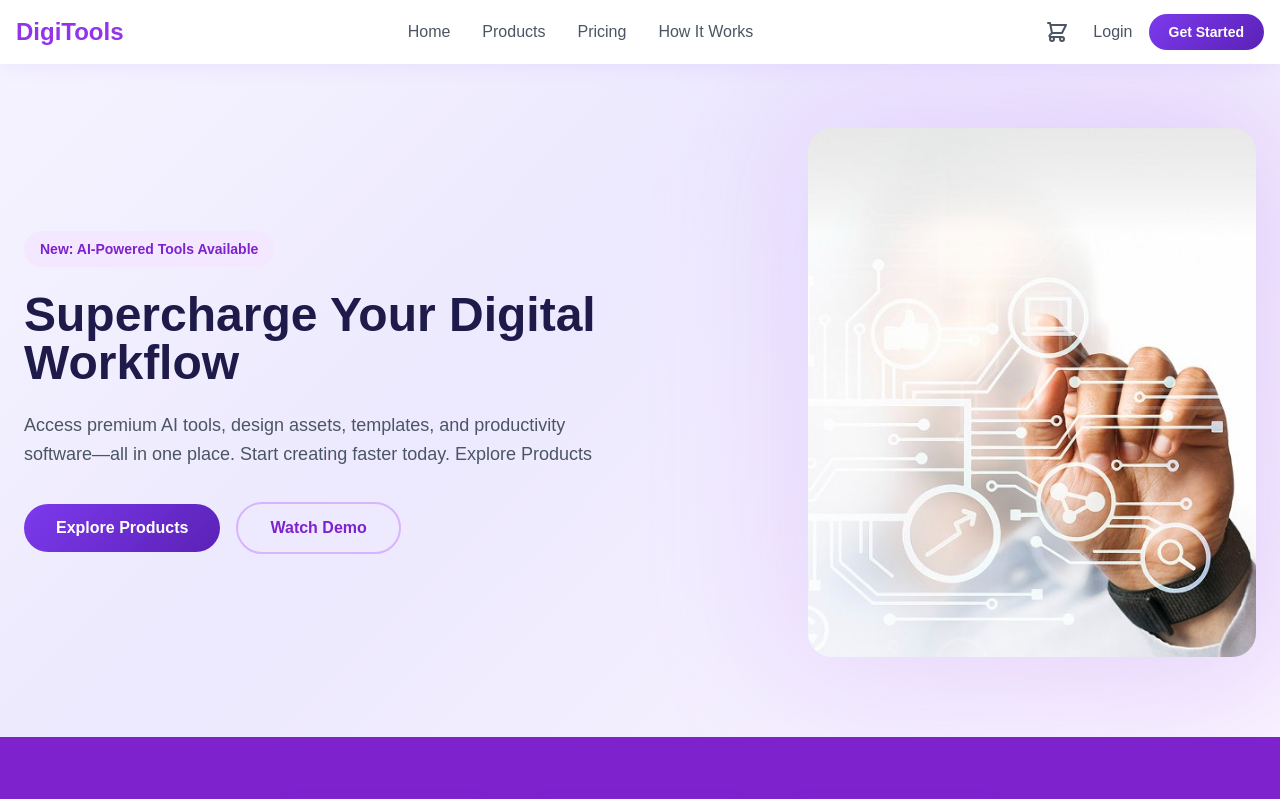
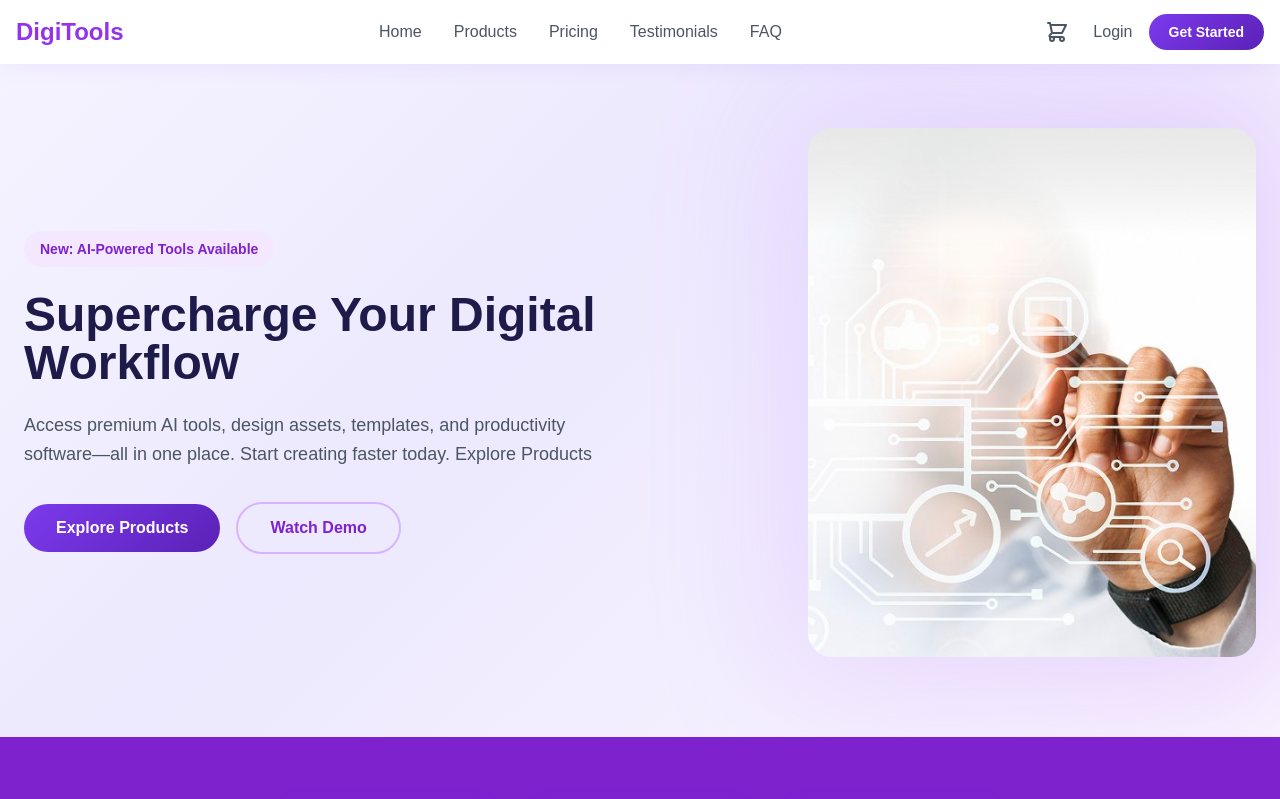
Before and after one commit to jidanahmed7474-bcd/B13-A006, a React (Vite) app: page / in a window 1280 px wide. Shown: the top 799 px of the page. Built offline with nearby package versions, Linux system fonts and the light colour scheme.

Commit message:
Navbar added

```diff
--- a/src/components/Navbar.jsx
+++ b/src/components/Navbar.jsx
@@ -16,7 +16,8 @@ const Navbar = ({ cartCount }) => {
           <a href="#home" className="text-gray-600 hover:text-purple-600 font-medium transition-colors">Home</a>
           <a href="#products" className="text-gray-600 hover:text-purple-600 font-medium transition-colors">Products</a>
           <a href="#pricing" className="text-gray-600 hover:text-purple-600 font-medium transition-colors">Pricing</a>
-          <a href="#steps" className="text-gray-600 hover:text-purple-600 font-medium transition-colors">How It Works</a>
+          <a href="#steps" className="text-gray-600 hover:text-purple-600 font-medium transition-colors">Testimonials</a>
+          <a href="#steps" className="text-gray-600 hover:text-purple-600 font-medium transition-colors">FAQ</a>
         </div>
 
         {/* Cart + CTA */}
@@ -48,7 +49,7 @@ const Navbar = ({ cartCount }) => {
               <li><a href="#home">Home</a></li>
               <li><a href="#products">Products</a></li>
               <li><a href="#pricing">Pricing</a></li>
-              <li><a href="#steps">How It Works</a></li>
+              <li><a href="#steps">Testimonials</a></li>
             </ul>
           </div>
         </div>
```
Also changed, not shown: 1 other file (tests, documents, lock files or other folders).
